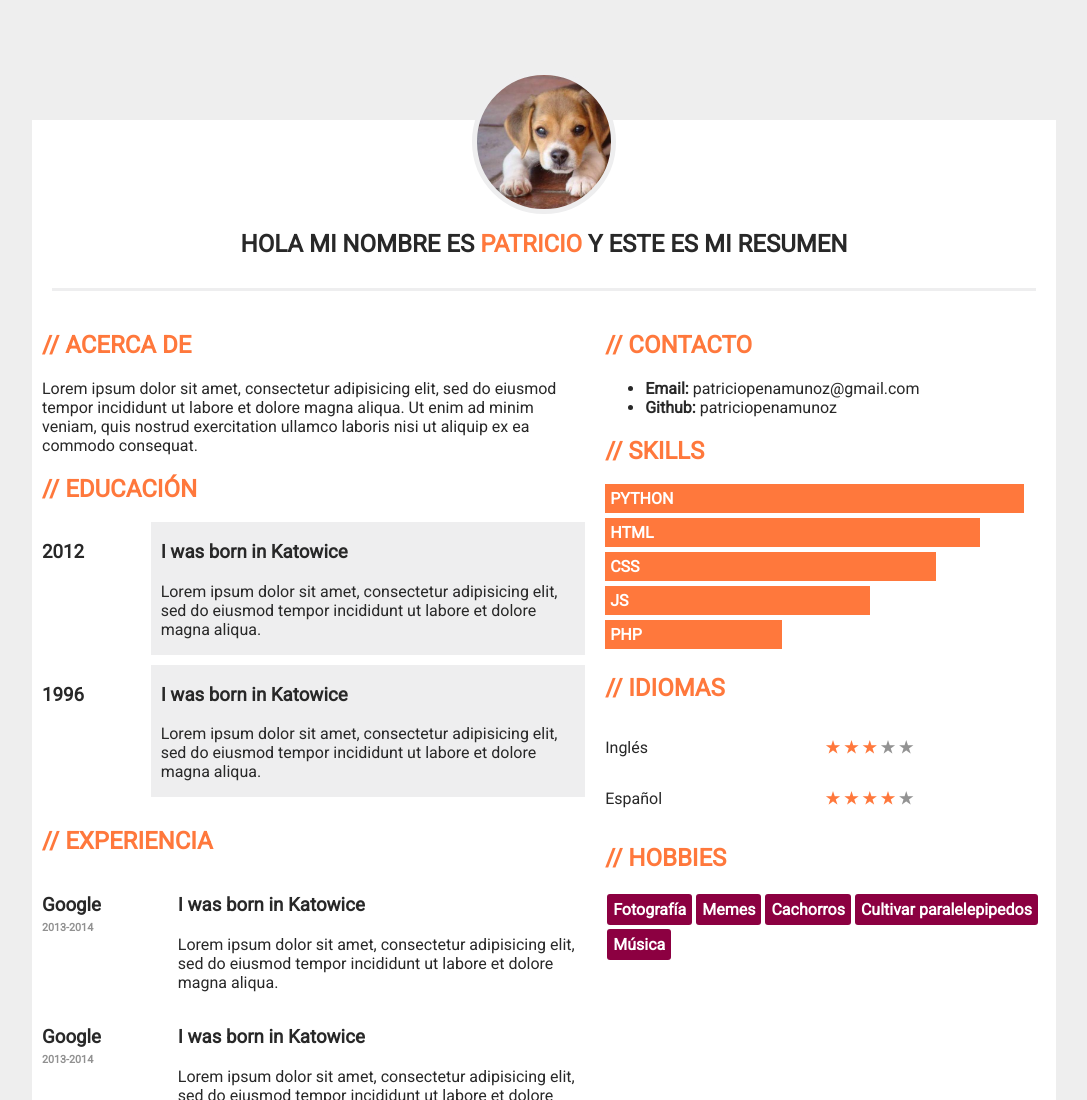
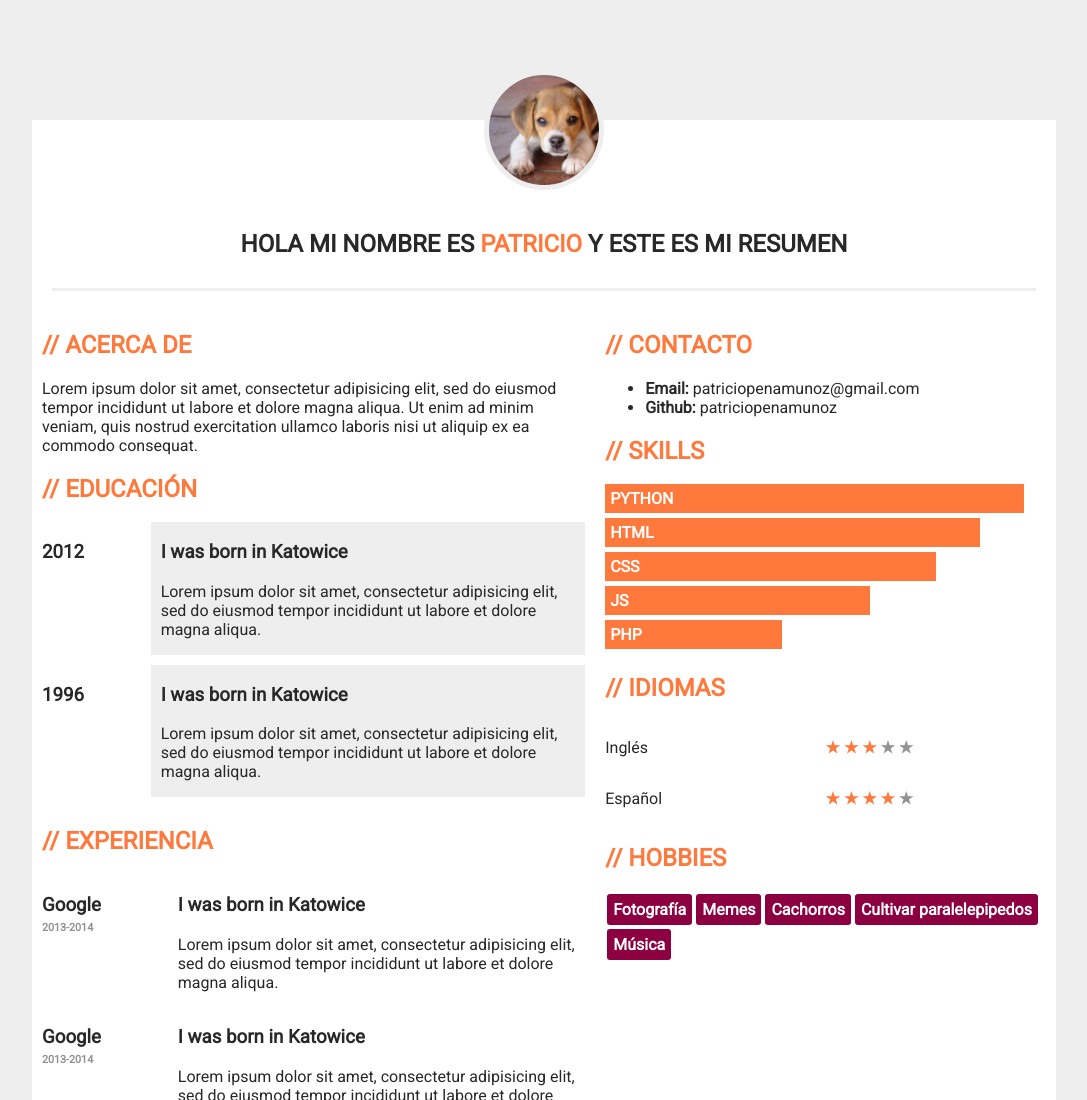
Before and after one commit to patriciopenamunoz/E3CP2A1, a plain HTML site: page index.html in a window 1280 px wide. Shown: the top 1100 px of the page, without its empty margins (96-1183 px from the left). Drawn offline with Linux system fonts and the light colour scheme.

Commit message:
Cambiar unidad de la foto de vh a px.

```diff
--- a/estilos/curriculum.css
+++ b/estilos/curriculum.css
@@ -39,9 +39,9 @@ span,.columna h2,.puntuacion{
 .foto{
   position: relative;
   bottom: 50px;
-  left: calc(50% - (18vh / 2));
-  height: 18vh;
-  width: 18vh;
+  left: calc(50% - (120px / 2));
+  height: 120px;
+  width: 120px;
   border: solid 5px #eeeeef;
   box-sizing: border-box;
   border-radius: 100%;
```
